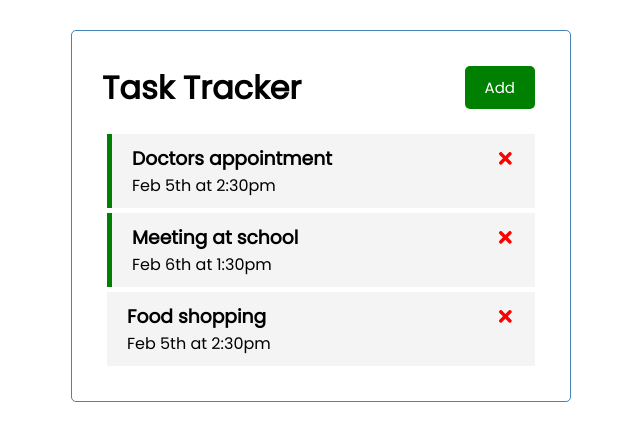
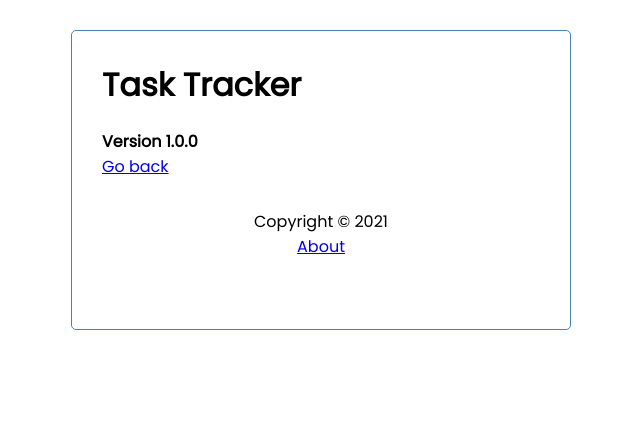
Before and after one commit to elenerandarill/react-task-tracker, a React (Create React App) app: page /about in a window 1280 px wide. Shown: the top 440 px of the page, without its empty margins (319-959 px from the left). Built offline with nearby package versions, Linux system fonts and the light colour scheme; data requests are answered from the project's data file.

Commit message:
Using routing for About page.

```diff
--- a/package.json
+++ b/package.json
@@ -11,6 +11,7 @@
     "react": "^17.0.2",
     "react-dom": "^17.0.2",
     "react-icons": "^4.2.0",
+    "react-router-dom": "^5.2.0",
     "react-scripts": "4.0.3",
     "web-vitals": "^1.0.1"
   },
--- a/src/App.js
+++ b/src/App.js
@@ -1,6 +1,9 @@
-import Header from "./components/Header";
+import { BrowserRouter as Router, Route } from "react-router-dom";
 import Tasks from "./components/Tasks";
 import AddTask from "./components/AddTask";
+import Header from "./components/Header";
+import Footer from "./components/Footer";
+import About from "./components/About";
 import {useEffect, useState} from "react";
 
 
@@ -80,17 +83,28 @@
     }
 
     return (
+        <Router>
             <div className="container">
                 <Header
                     title="Task Tracker"
                     onAdd={() => setShowAddTask(!showAddTask)}
                     showAdd={showAddTask}
                 />
-            {showAddTask && <AddTask onAdd={addTask} />}
+
+                <Route
+                    path="/" exact render={ (props) => (
+                        <>
+                            {showAddTask && <AddTask onAdd={addTask}/>}
                             {tasks.length > 0 ?
-                <Tasks tasks={tasks} onDelete={deleteTask} onToggle={toggleReminder}/>
-                : "No tasks yet."}
+                                (<Tasks tasks={tasks} onDelete={deleteTask} onToggle={toggleReminder}/>)
+                                : ("No tasks yet.")}
+                        </>
+                )}
+                />
+                <Route path="/about" component={About}/>
+                <Footer/>
             </div>
+        </Router>
     );
 }
 
--- /dev/null
+++ b/src/components/About.js
@@ -0,0 +1,12 @@
+import { Link } from "react-router-dom";
+
+const About = () => {
+    return(
+        <div>
+            <h4>Version 1.0.0</h4>
+            <Link to="/">Go back</Link>
+        </div>
+    )
+}
+
+export default About;
--- /dev/null
+++ b/src/components/Footer.js
@@ -0,0 +1,12 @@
+import { Link } from "react-router-dom";
+
+const Footer = () => {
+    return(
+        <footer>
+            <p>Copyright &copy; 2021</p>
+            <Link to="/about">About</Link>
+        </footer>
+    )
+}
+
+export default Footer;
--- a/src/components/Header.js
+++ b/src/components/Header.js
@@ -1,15 +1,20 @@
 import React from "react";
 import Button from "./Button";
+import { useLocation } from "react-router-dom";
 
 const Header = ({ title, onAdd, showAdd }) => {
+    const location = useLocation()
+
     return(
         <header className="header">
             <h1>{title}</h1>
-            <Button
+            {
+                location.pathname === "/" && (<Button
                 color={showAdd ? "black" : "green"}
                 text={showAdd ? "Close" : "Add"}
                 onClick={onAdd}
-            />
+                />)
+            }
         </header>
     )
 };
```
Also changed, not shown: 1 other file (tests, documents, lock files or other folders). Lines whose indentation alone changed are shown as unchanged.
